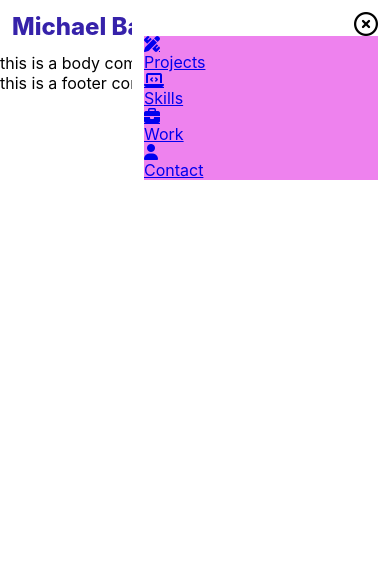
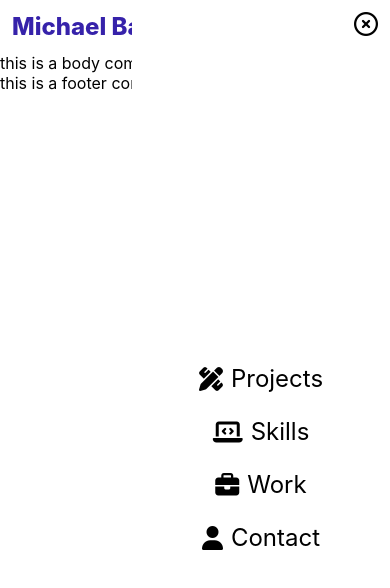
Before and after one commit to Hoybaby/React-Portfolio, a React (Create React App) app: page / in a window 390 px wide. Both pictures are taken after a click on the element 367 px from the left and 26 px from the top of the page. Shown: the top 588 px of the page. Built offline with nearby package versions, Linux system fonts and the light colour scheme.

Commit message:
finished styling my sidebar like how it should be

```diff
--- a/src/components/Header/Mobile/Mobile.css
+++ b/src/components/Header/Mobile/Mobile.css
@@ -20,5 +20,21 @@
     display: flex;
     flex-direction: column;
     width: 100%;
-    background-color: violet;
+    padding-top: 24px;
+    justify-content: center;
+    align-items: center;
+    height: 100%;
 }
+
+.mobile-option{
+    font-size: 24px;
+    margin: 12px 0px;
+    display: flex;
+
+}
+
+.mobile-option a {
+    text-decoration: none;
+    color: black;
+    display: flex;
+}
```
